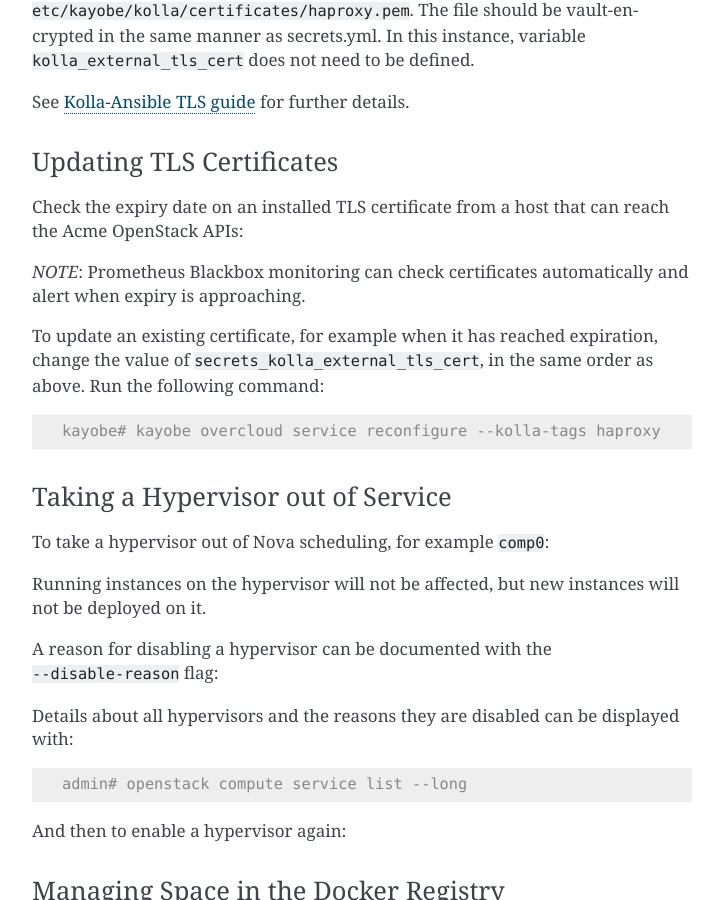
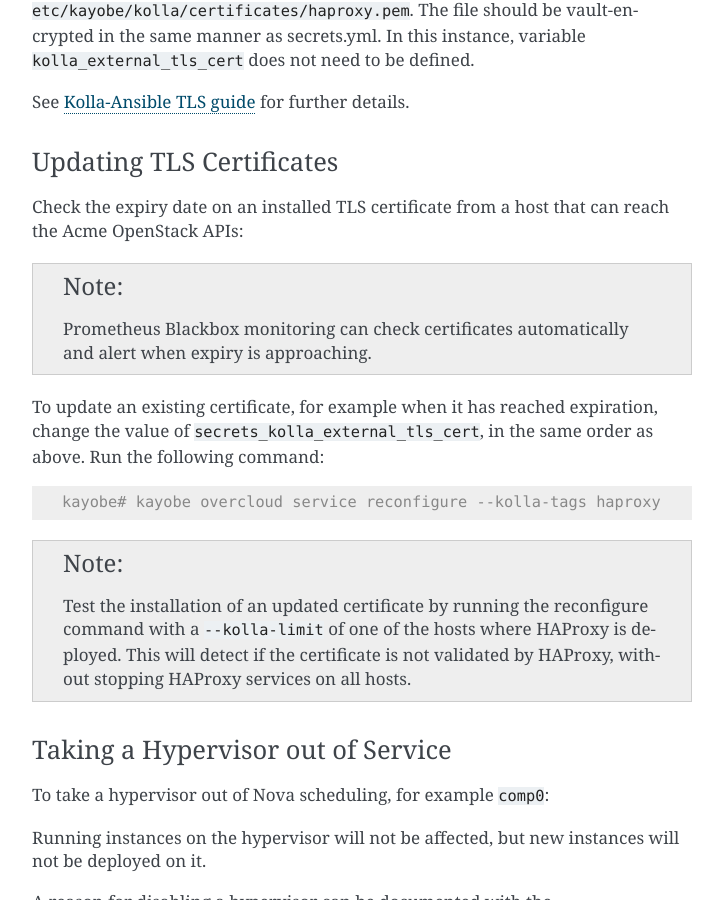
Before and after one commit to stackhpc/openstack-admin-guide, a Sphinx documentation site: the page built from source/operations_and_monitoring.rst, in a window 1280 px wide and 900 px high, scrolled down 2569 px. Shown: the whole window, without its empty margins (388-1111 px from the left). Built offline with Sphinx 7.4.7, drawn with Linux system fonts in a browser that asks for light colours.

Commit message:
Add tip on staged SSL certificate installation

```diff
--- a/source/operations_and_monitoring.rst
+++ b/source/operations_and_monitoring.rst
@@ -183,6 +185,14 @@ above.  Run the following command:
 .. code-block:: console
 
    kayobe# kayobe overcloud service reconfigure --kolla-tags haproxy
+
+.. note::
+
+   Test the installation of an updated certificate by running
+   the reconfigure command with a ``--kolla-limit`` of one of the hosts
+   where HAProxy is deployed.  This will detect if the certificate is
+   not validated by HAProxy, without stopping HAProxy services on all
+   hosts.
 
 .. _taking-a-hypervisor-out-of-service:
 
```
Also changed, not shown: other parts of source/operations_and_monitoring.rst (+4 -2 lines).
